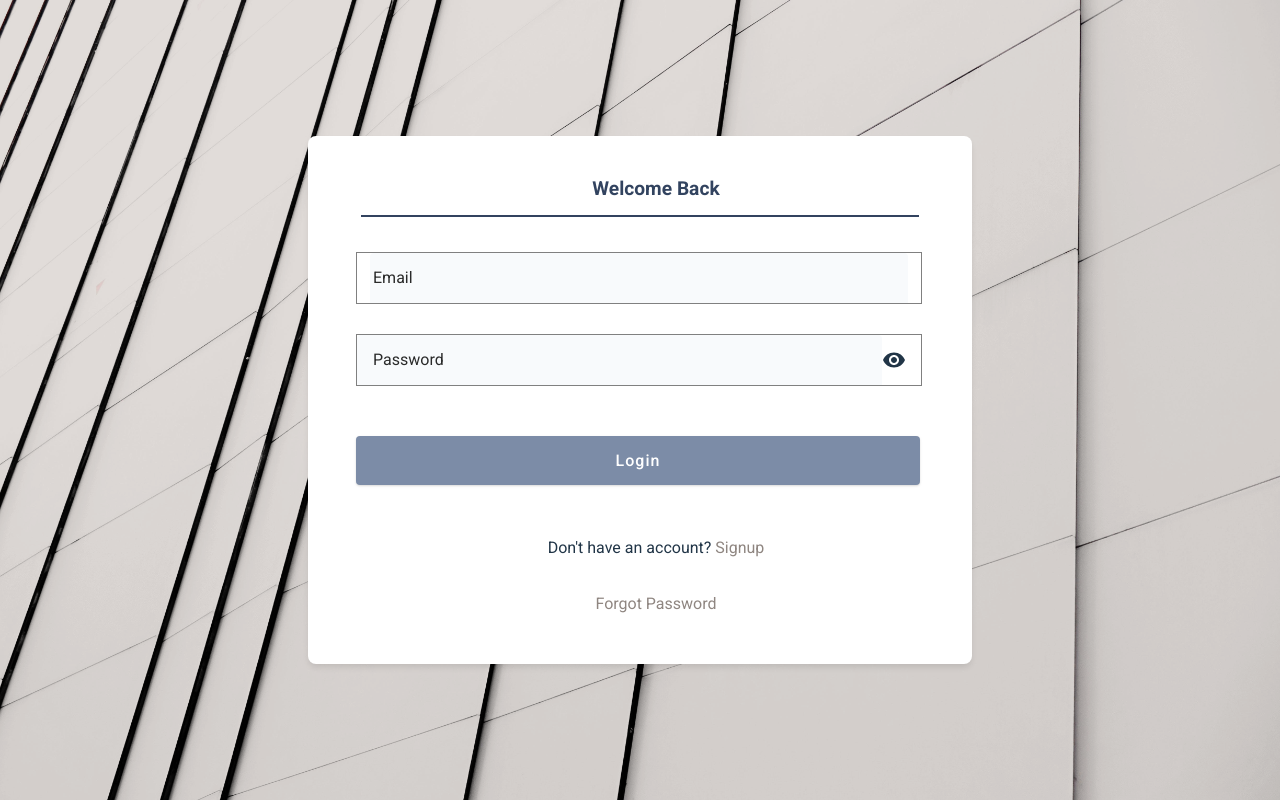
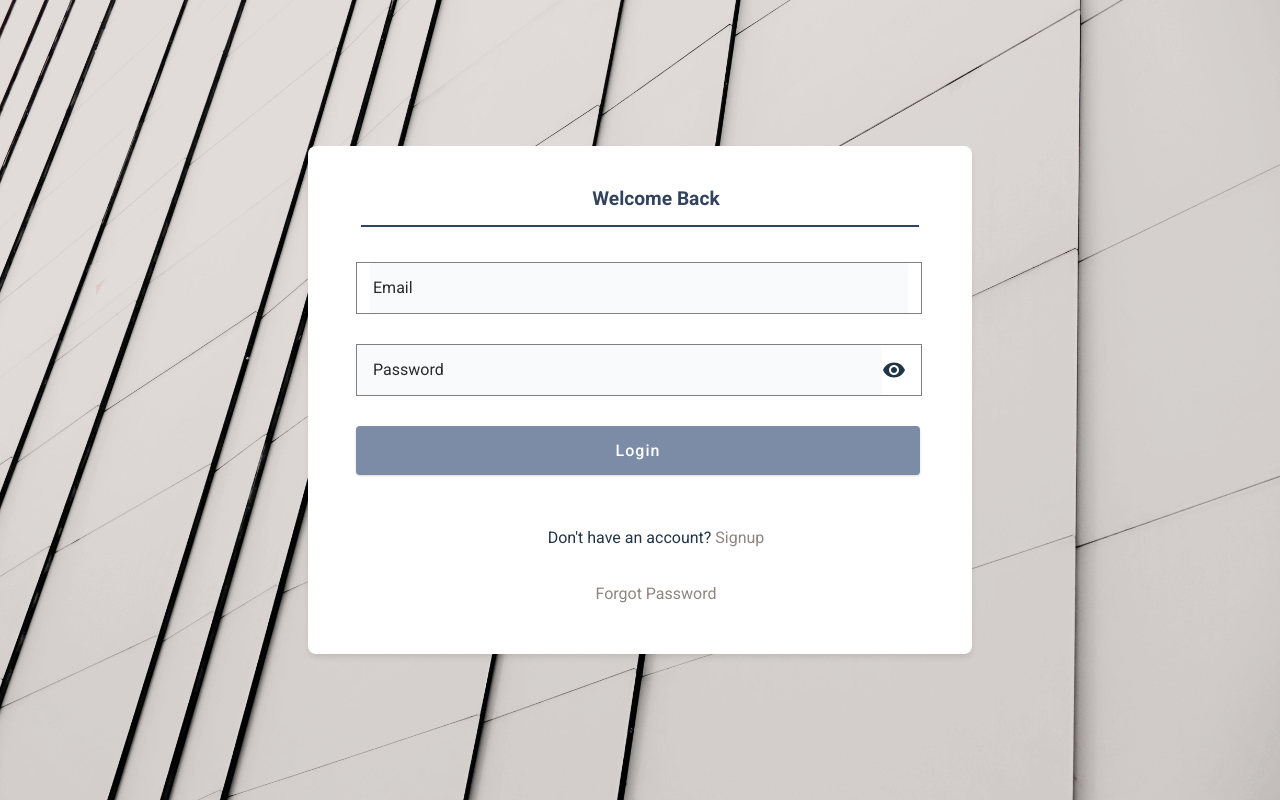
Before and after one commit to MalachyCode/Explore-bank-app, a React (Vite) app in the folder UI/: page /login in a window 1280 px wide. Built offline with nearby package versions, Linux system fonts and the light colour scheme; no server answers.

Commit message:
Little updates to Form Input Type and global scss file

```diff
--- a/UI/src/global.scss
+++ b/UI/src/global.scss
@@ -81,7 +81,7 @@ $transition: 0.3s ease-in-out all;
   }
   .btn {
     width: 95%;
-    margin-top: 50px;
+    margin-top: 30px;
     margin-bottom: 35px;
     cursor: pointer;
     color: $white;
--- a/UI/src/types.ts
+++ b/UI/src/types.ts
@@ -33,7 +33,7 @@ export interface FormInputType {
   value: string;
   id: string;
   label: string;
-  placeholder: string;
+  placeholder?: string;
   errorMessage?: string;
   onChange: React.ChangeEventHandler<HTMLInputElement>;
   // onChange: (arg0: string) => void;
```
